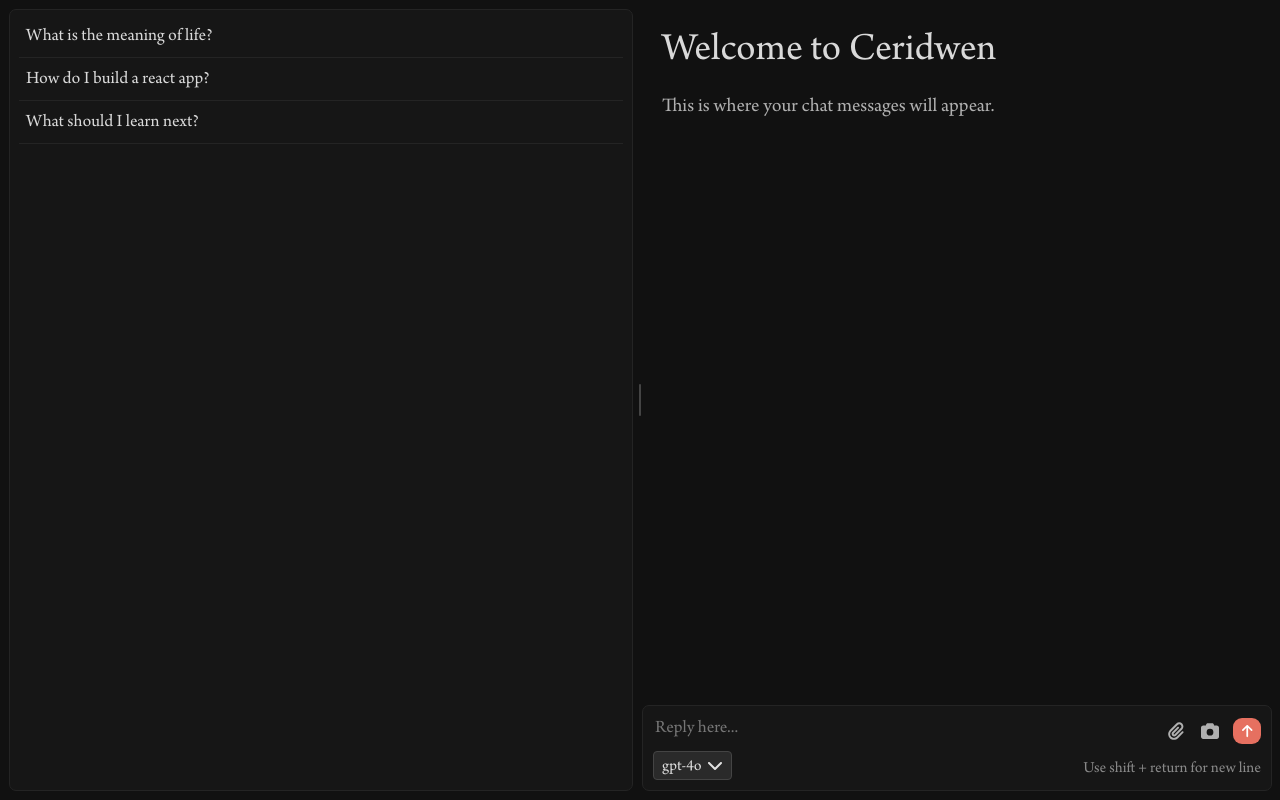
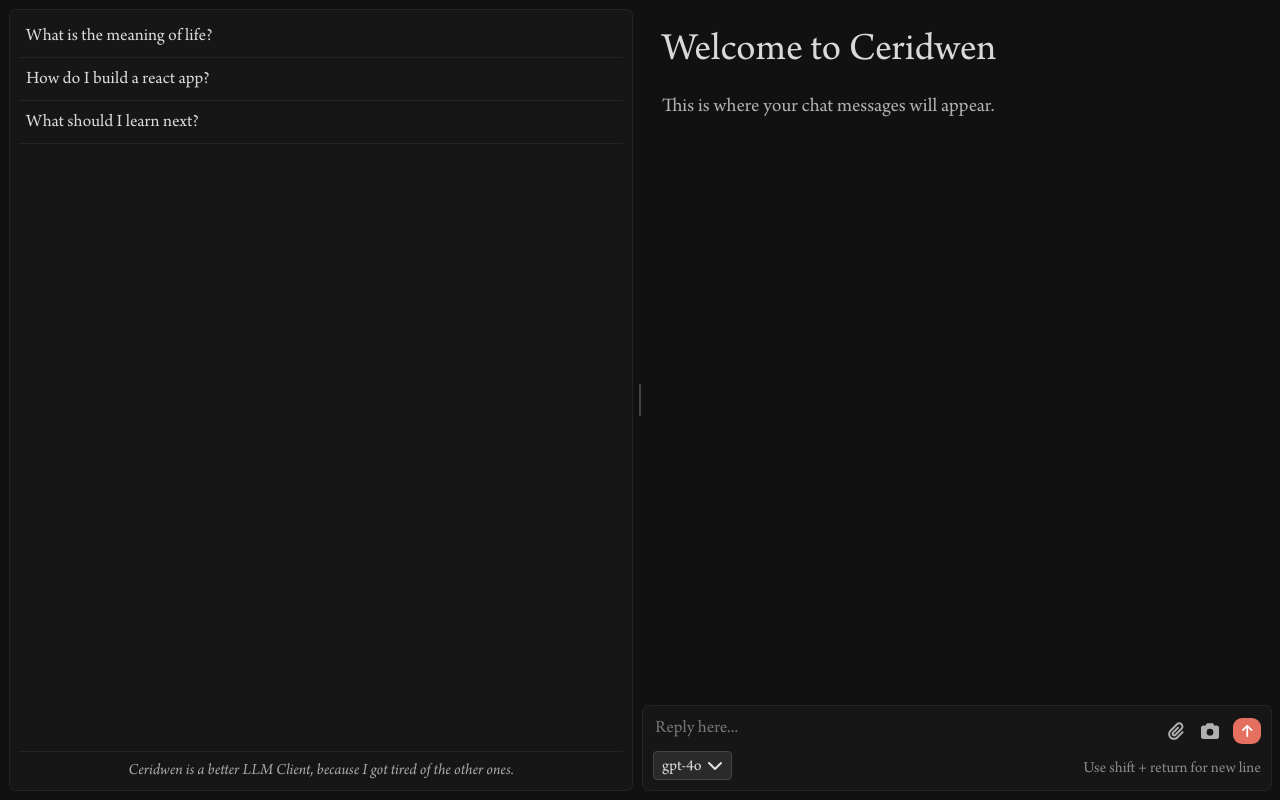
Before and after one commit to lukalot/ceridwen, a React (Create React App) app: page / in a window 1280 px wide. Built offline with nearby package versions, Linux system fonts and the light colour scheme.

Commit message:
about section

```diff
--- a/src/components/ThreadList.js
+++ b/src/components/ThreadList.js
@@ -32,6 +32,17 @@ const ThreadItem = styled.div`
   font-family: 'Arno Pro', serif;
 `;
 
+const CeridwenDescription = styled.p`
+  font-size: 16px;
+  color: #a9a9a9;
+  margin-top: auto;
+  margin-bottom: 0px;
+  padding-top: 10px;
+  border-top: 1px solid #242424;
+  text-align: center;
+  font-style: italic;
+`;
+
 function ThreadList() {
   // This is a placeholder. In a real app, you'd fetch threads from a state management system or API
   const threads = [
@@ -47,6 +58,9 @@ function ThreadList() {
           <ThreadItem key={thread.id}>{thread.title}</ThreadItem>
         ))}
       </ThreadListContent>
+      <CeridwenDescription>
+        Ceridwen is a better LLM Client, because I got tired of the other ones.
+      </CeridwenDescription>
     </ThreadListContainer>
   );
 }
```
